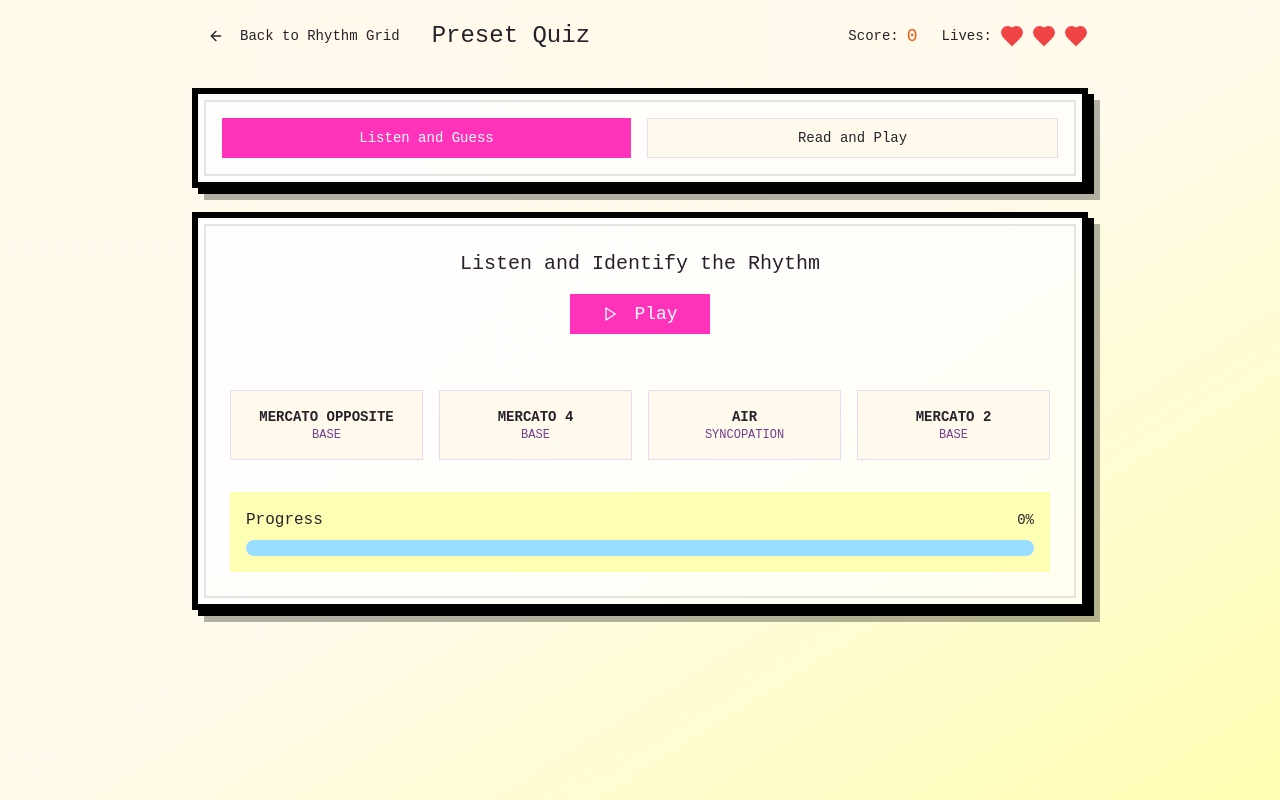
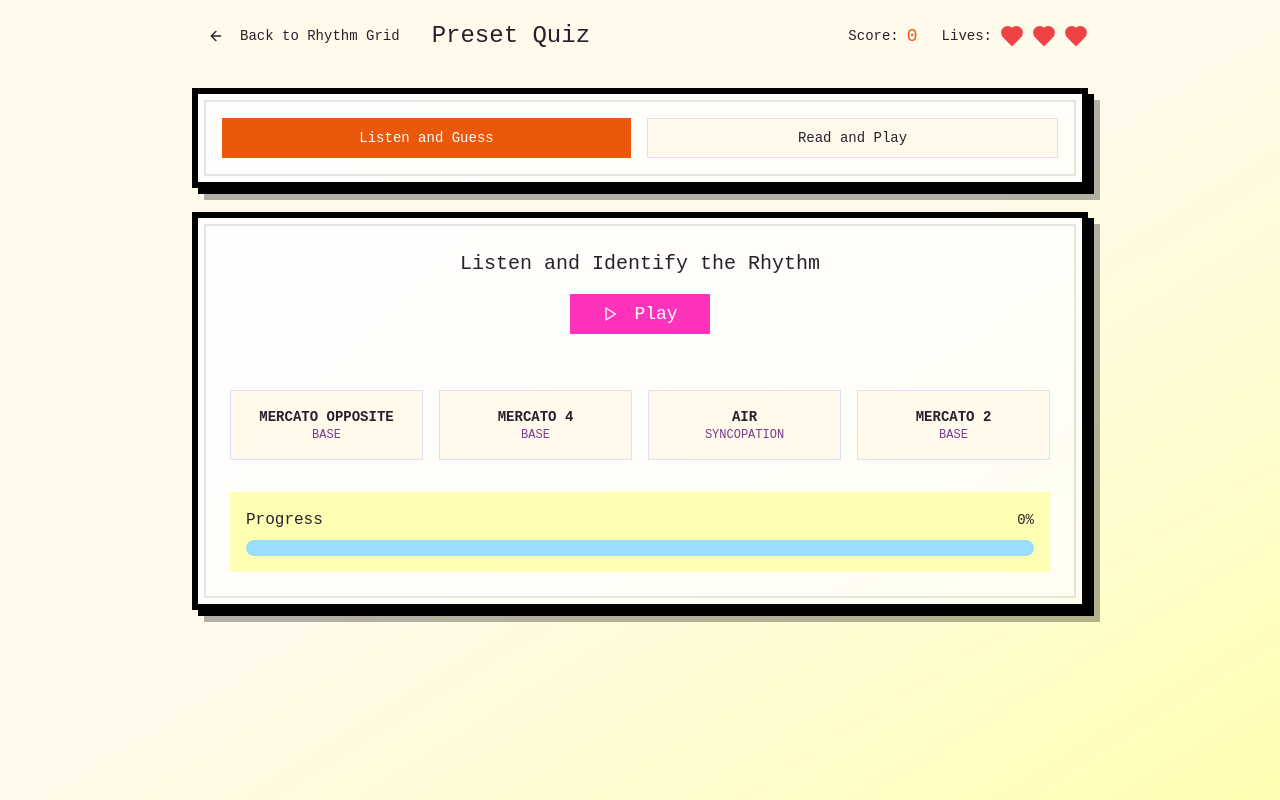
Before and after one commit to helia94/learn-tango-rhythms, a React (Vite) app: page /quiz in a window 1280 px wide. Built offline with nearby package versions, Linux system fonts and the light colour scheme.

Commit message:
Visual edit in Lovable
Edited UI in Lovable

```diff
--- a/src/pages/Quiz.tsx
+++ b/src/pages/Quiz.tsx
@@ -9,7 +9,6 @@ import { PresetRhythm } from '@/types/rhythm';
 import { playSound } from '@/utils/audioUtils';
 import { useQuizPlayback } from '@/hooks/useQuizPlayback';
 import LeaderboardSubmission from '@/components/LeaderboardSubmission';
-
 interface QuizState {
   currentPreset: PresetRhythm | null;
   options: PresetRhythm[];
@@ -355,7 +354,7 @@ const Quiz = () => {
         {/* Quiz Type Toggle */}
         <div className="game-panel p-6 mb-6">
           <div className="flex flex-col sm:flex-row gap-4 w-full">
-            <Button onClick={() => handleQuizTypeChange('preset-recognition')} variant={quizType === 'preset-recognition' ? 'default' : 'outline'} className="font-pixel flex-1 min-w-0">
+            <Button onClick={() => handleQuizTypeChange('preset-recognition')} variant={quizType === 'preset-recognition' ? 'default' : 'outline'} className="font-pixel flex-1 min-w-0 bg-orange-600 hover:bg-orange-500">
               <span className="truncate">Listen and Guess</span>
             </Button>
             <Button onClick={() => handleQuizTypeChange('beat-selection')} variant={quizType === 'beat-selection' ? 'default' : 'outline'} className="font-pixel flex-1 min-w-0">
```
